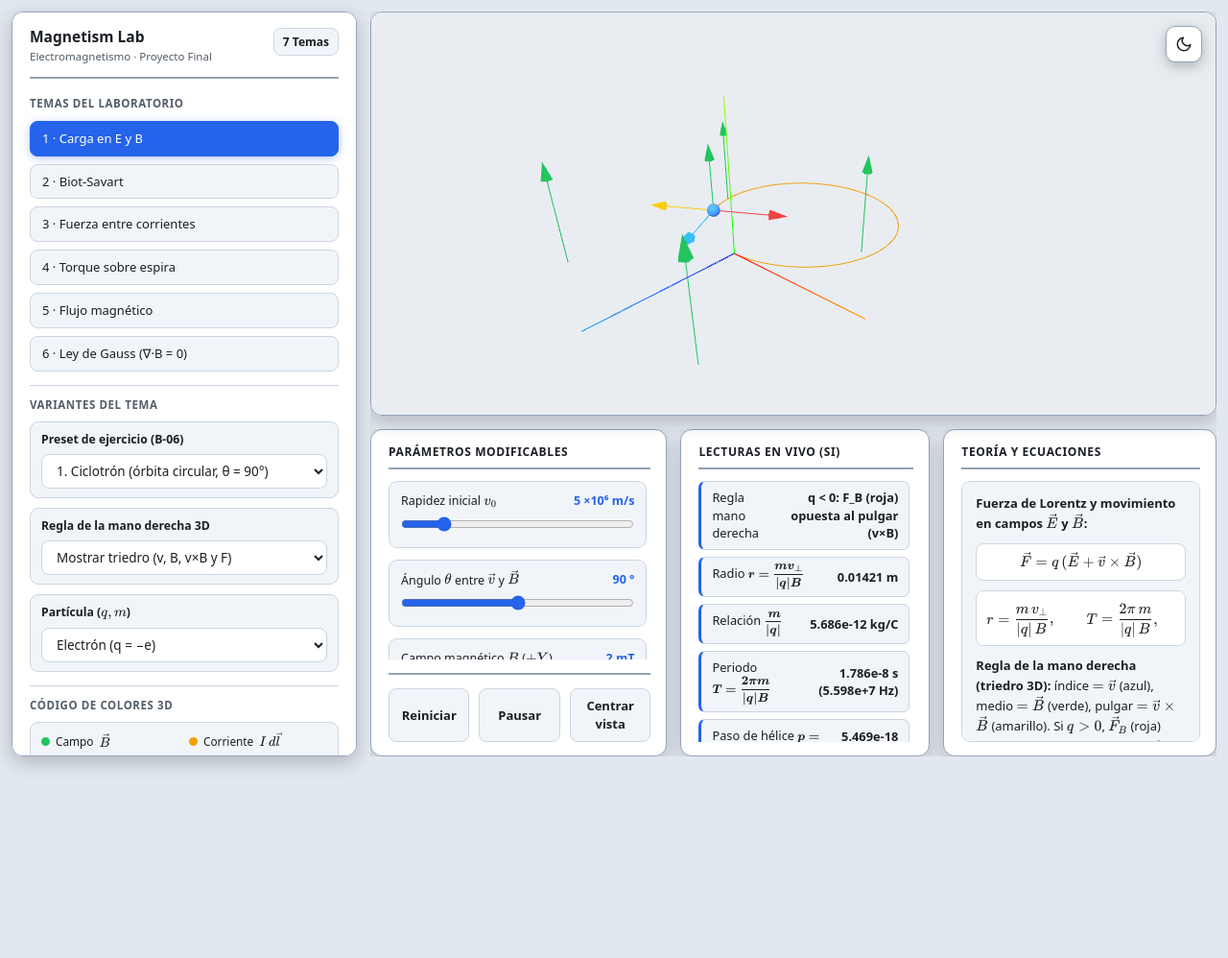
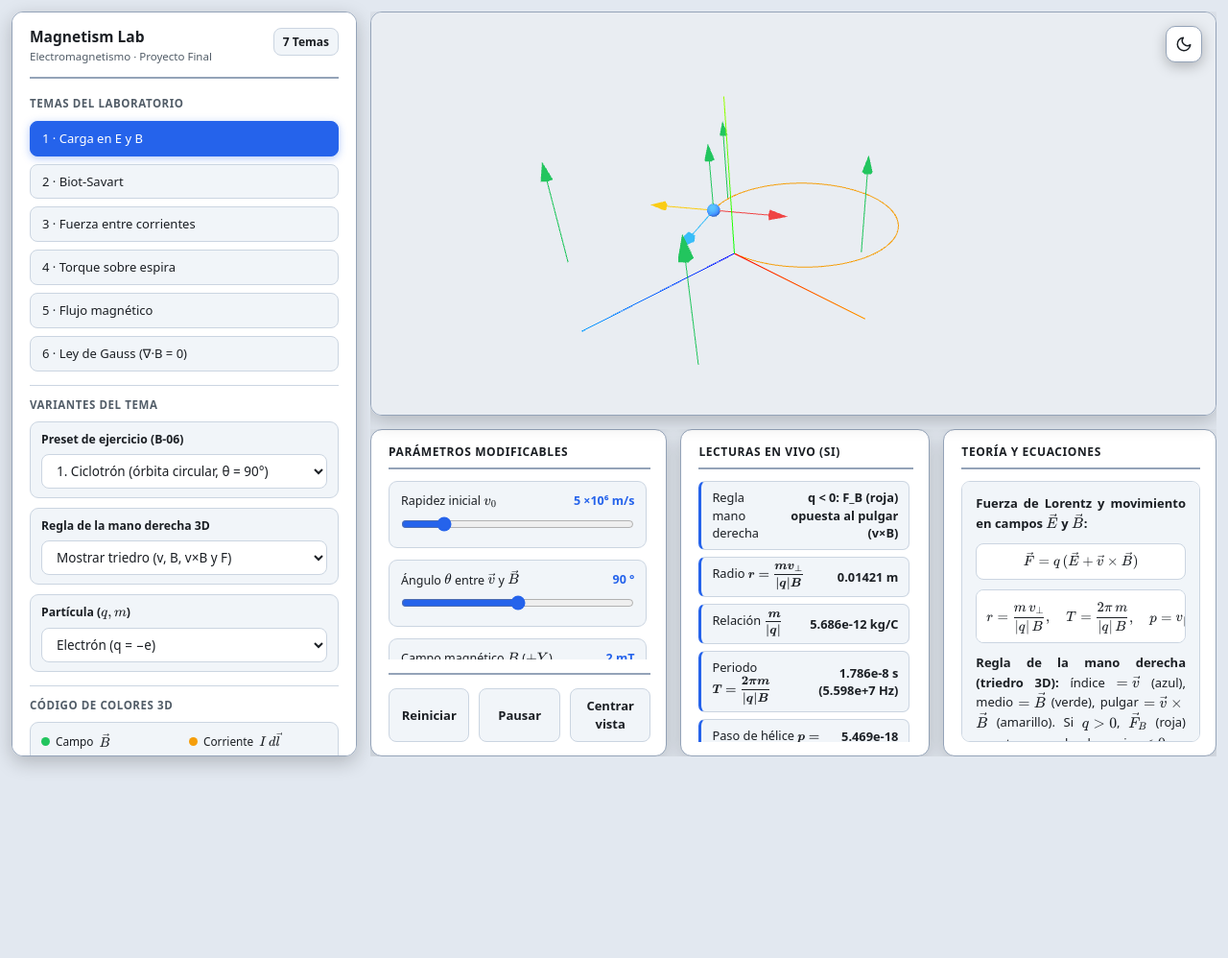
Before and after one commit to sergioaguerrero/magnetism-lab, a plain HTML site: page index.html in a window 1280 px wide. Shown: the whole page at 96% size. Drawn offline with nearby package versions, Linux system fonts and the light colour scheme; animation ran at ten frames a second.

Commit message:
style(ui): justificar texto del panel de teoria y ajustar espaciado de ecuaciones

```diff
--- a/css/styles.css
+++ b/css/styles.css
@@ -414,6 +414,7 @@ input[type="range"] {
   overflow-y: auto;
   font-size: 13px;
   line-height: 1.6;
+  text-align: justify;
   background: var(--card);
   padding: 12px 14px;
   border-radius: 9px;
@@ -423,6 +424,8 @@ input[type="range"] {
 #th .katex-display {
   margin: 10px 0;
   padding: 8px 10px;
+  text-align: center;
+  font-size: 0.94em;
   background: var(--pn);
   border: 1.5px solid var(--bd);
   border-radius: 8px;
--- a/js/modules/mod1-lorentz.js
+++ b/js/modules/mod1-lorentz.js
@@ -319,7 +319,7 @@
     theory:
       '<b>Fuerza de Lorentz y movimiento en campos $\\vec{E}$ y $\\vec{B}$:</b>' +
       '$$\\vec{F} = q\\,(\\vec{E} + \\vec{v} \\times \\vec{B})$$' +
-      '$$r = \\frac{m\\,v_\\perp}{|q|\\,B}, \\qquad T = \\frac{2\\pi\\,m}{|q|\\,B}, \\qquad p = v_\\parallel\\,T, \\qquad \\vec{v}_d = \\frac{\\vec{E}\\times\\vec{B}}{B^2}$$' +
+      '$$r = \\frac{m\\,v_\\perp}{|q|\\,B}, \\quad T = \\frac{2\\pi\\,m}{|q|\\,B}, \\quad p = v_\\parallel\\,T, \\quad \\vec{v}_d = \\frac{\\vec{E}\\times\\vec{B}}{B^2}$$' +
       '<b>Regla de la mano derecha (triedro 3D):</b> índice $= \\vec{v}$ (azul), medio $= \\vec{B}$ (verde), pulgar $= \\vec{v}\\times\\vec{B}$ (amarillo). Si $q > 0$, $\\vec{F}_B$ (roja) apunta como el pulgar; si $q < 0$, se invierte. En el <b>Selector de velocidades</b> ($v = \\frac{E}{B}$), $\\vec{F}_E = -\\vec{F}_B$ y la trayectoria es rectilínea.',
     activate() {
       build(cfgA, SA, initA);
```
